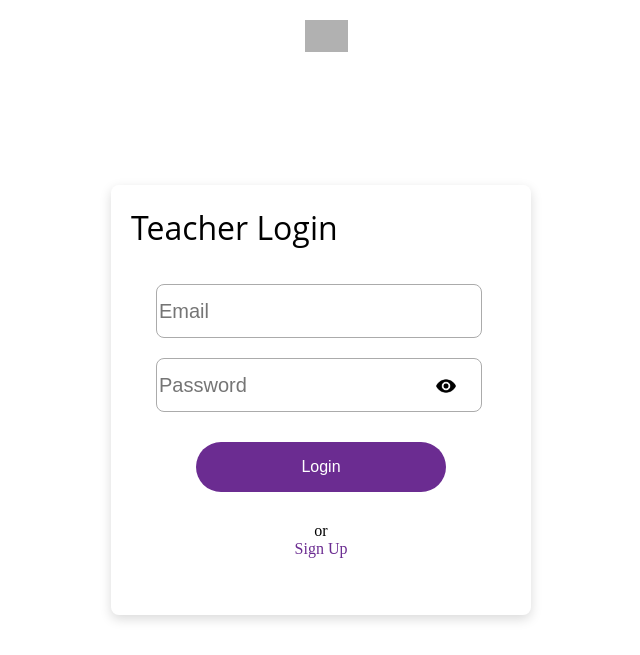
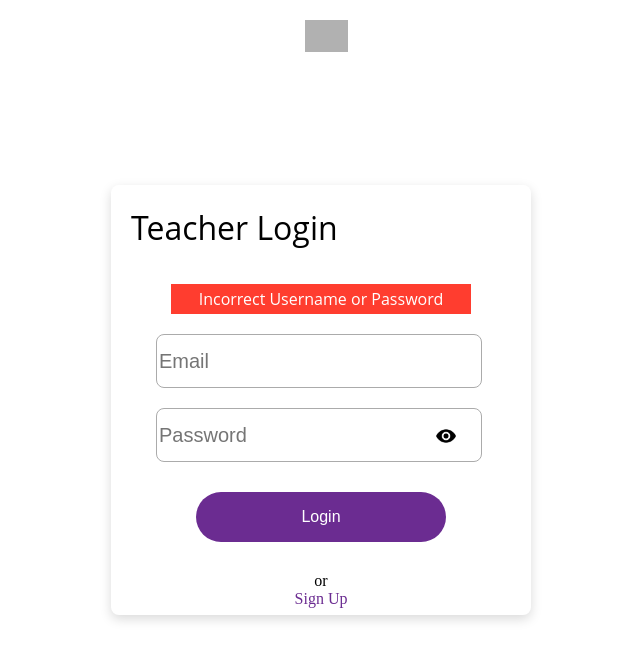
Before and after one commit to 14mclean/SCA, a PHP site: page /userlogin.php?loginError=1 in a window 1280 px wide. Shown: the top 655 px of the page, without its empty margins (319-959 px from the left). Run offline with PHP 8.4, Linux system fonts and the light colour scheme; grey boxes are pictures that could not be loaded.

Commit message:
fix display

```diff
--- a/userlogin.php
+++ b/userlogin.php
@@ -12,7 +12,7 @@
             <h1>Teacher Login</h1>
 
             <form method="post" action="php/teacherlogin.php">
-                <div class="loginError" <?php if($_GET['loginError']==true) {?>style="display:none"<?php } ?>>
+                <div class="loginError" <?php if($_GET['loginError']!=true) {?>style="display:none"<?php } ?>>
                     Incorrect Username or Password
                 </div>
 
```
